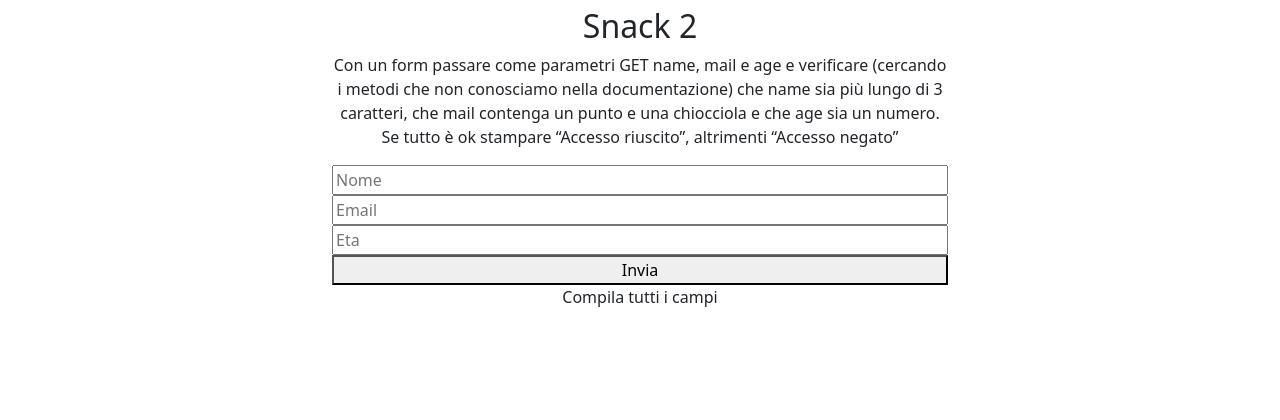
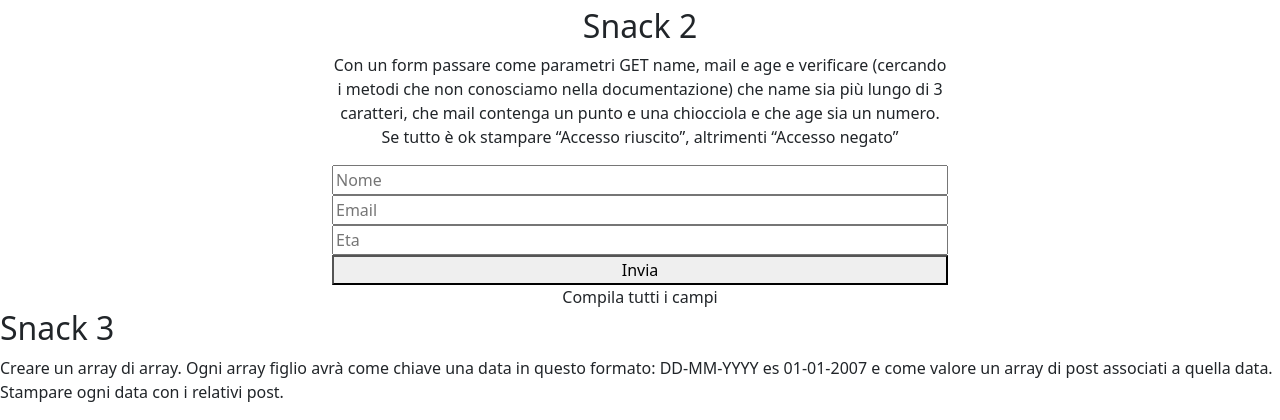
Before and after one commit to Aligern/php-snacks-b1, a PHP site: page / in a window 1280 px wide. Shown: the part 449-869 px from the top of the page. Before the commit the page ends 756 px from the top, so only its background shows below. Run offline with PHP 8.4, Linux system fonts and the light colour scheme.

Commit message:
Snack 2 add

```diff
--- a/index.php
+++ b/index.php
@@ -32,6 +32,47 @@ function printMatches($teamMatches) {
         echo '<h5>' . $key . '</h5>' . $value['homeTeam'] . ' - ' . $value['guestTeam'] . '<br>' . ' ' . $value['homeGoals'] . ' - ' . $value['guestGoals'];
     }
 }
+
+// snack 3 array
+$posts = [
+    '10/01/2019' => [
+        [
+            'title' => 'Post 1',
+            'author' => 'Michele Papagni',
+            'text' => 'Testo post 1'
+        ],
+        [
+            'title' => 'Post 2',
+            'author' => 'Michele Papagni',
+            'text' => 'Testo post 2'
+        ],
+    ],
+    '10/02/2019' => [
+        [
+            'title' => 'Post 3',
+            'author' => 'Michele Papagni',
+            'text' => 'Testo post 3'
+        ]
+    ],
+    '15/05/2019' => [
+        [
+            'title' => 'Post 4',
+            'author' => 'Michele Papagni',
+            'text' => 'Testo post 4'
+        ],
+        [
+            'title' => 'Post 5',
+            'author' => 'Michele Papagni',
+            'text' => 'Testo post 5'
+        ],
+        [
+            'title' => 'Post 6',
+            'author' => 'Michele Papagni',
+            'text' => 'Testo post 6'
+        ]
+    ],
+];
+
 ?>
 
 <!DOCTYPE html>
@@ -49,6 +90,7 @@ function printMatches($teamMatches) {
 
 
 <body>
+    <!-- Snack 1 -->
     <div class="container text-center" >
         <h1>
             Snack 1
@@ -61,7 +103,7 @@ function printMatches($teamMatches) {
             <?php printMatches($teamMatches) ?>
         </p>
     </div>
-
+    <!-- Snack 2 -->
     <div class="container text-center w-50">
         <h2> Snack 2 </h2>
         <p>
@@ -77,14 +119,22 @@ function printMatches($teamMatches) {
             </button>
         </form>
             <?php
+                // checking if all the fields are filled
                 if (empty($_GET['nome']) || empty($_GET['email']) || empty($_GET['eta'])) {
                     echo 'Compila tutti i campi';
-                } elseif (isset($_GET['nome']) && isset($_GET['email']) && isset($_GET['eta'])) {
+                } else if (strlen($_GET['nome']) < 3 || !strpos($_GET['email'], '@') || !strpos($_GET['email'], '.') || !is_numeric($_GET['eta'])) {
+                    echo 'Accesso negato';
+                } else {
                     echo 'Accesso riuscito';
-                } if (!empty($_GET['nome']) && !empty($_GET['email']) && !empty($_GET['eta'])) {
-                    echo 'Accesso negato';
                 }
             ?>
+    </div>
+    <!-- Snack 3 -->
+    <div>
+        <h2> Snack 3 </h2>
+        <p>
+        Creare un array di array. Ogni array figlio avrà come chiave una data in questo formato: DD-MM-YYYY es 01-01-2007 e come valore un array di post associati a quella data. Stampare ogni data con i relativi post.
+        </p>
     </div>
 
 
```
